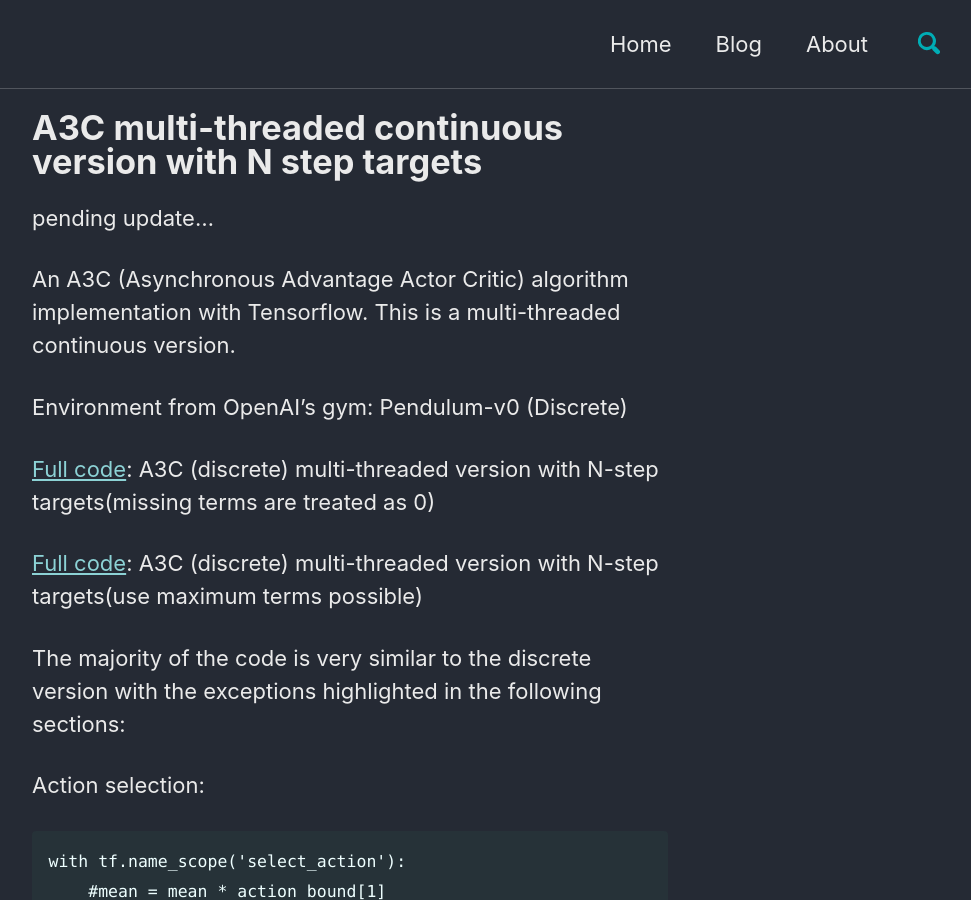
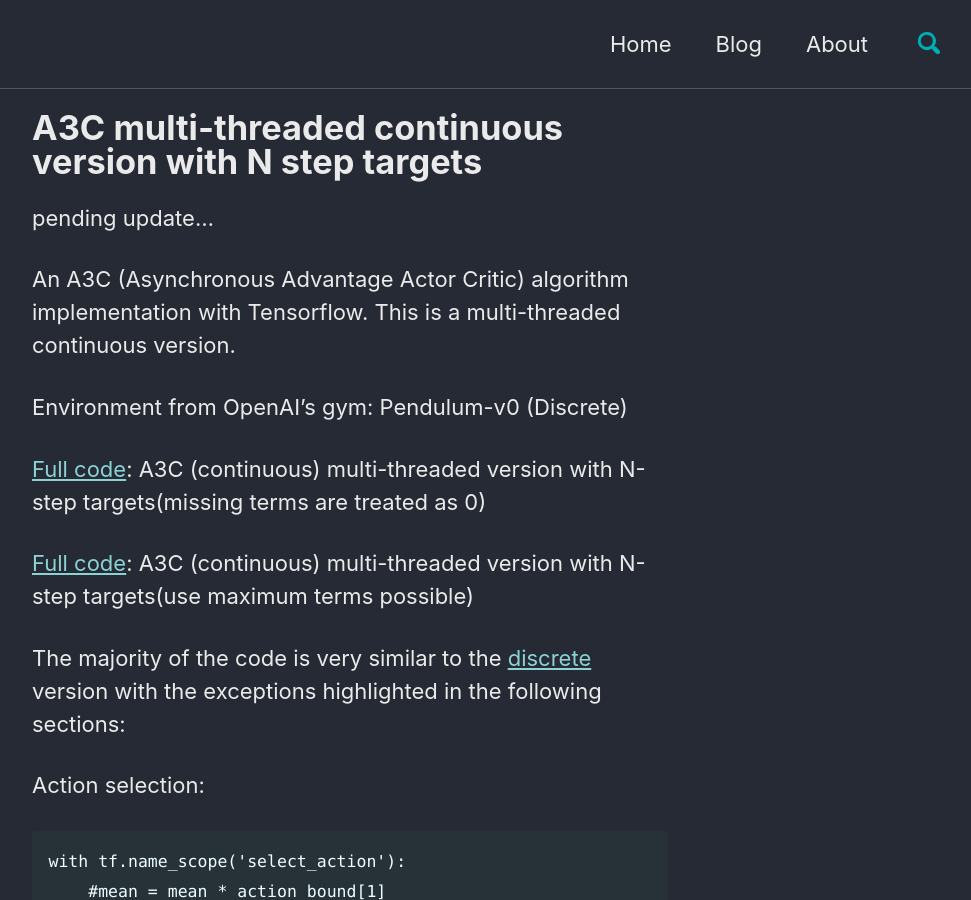
Before and after one commit to ChuaCheowHuan/ChuaCheowHuan.github.io, a Jekyll site: the page built from _posts/2019-06-14-A3C_cont_thread_nStep.md, in a window 1280 px wide and 900 px high. Shown: the whole window, without its empty margins (290-1261 px from the left). Built offline with Jekyll 4.4.1, drawn with Linux system fonts in a browser that asks for light colours; cached includes are drawn as plain includes; comment, search, counter and statistics services are not loaded.

Commit message:
new post A3C thread

```diff
--- a/_posts/2019-06-14-A3C_cont_thread_nStep.md
+++ b/_posts/2019-06-14-A3C_cont_thread_nStep.md
@@ -11,12 +11,13 @@ Tensorflow. This is a multi-threaded continuous version.
 
 Environment from OpenAI's gym: Pendulum-v0 (Discrete)
 
-[Full code](https://): A3C (discrete) multi-threaded version with N-step targets(missing terms are treated as 0)
+[Full code](https://): A3C (continuous) multi-threaded version with N-step targets(missing terms are treated as 0)
 
-[Full code](https://): A3C (discrete) multi-threaded version with N-step
+[Full code](https://): A3C (continuous) multi-threaded version with N-step
 targets(use maximum terms possible)
 
-The majority of the code is very similar to the discrete version with the exceptions highlighted in the following sections:
+The majority of the code is very similar to the [discrete](https://) version with the
+exceptions highlighted in the following sections:
 
 Action selection:
 
```
